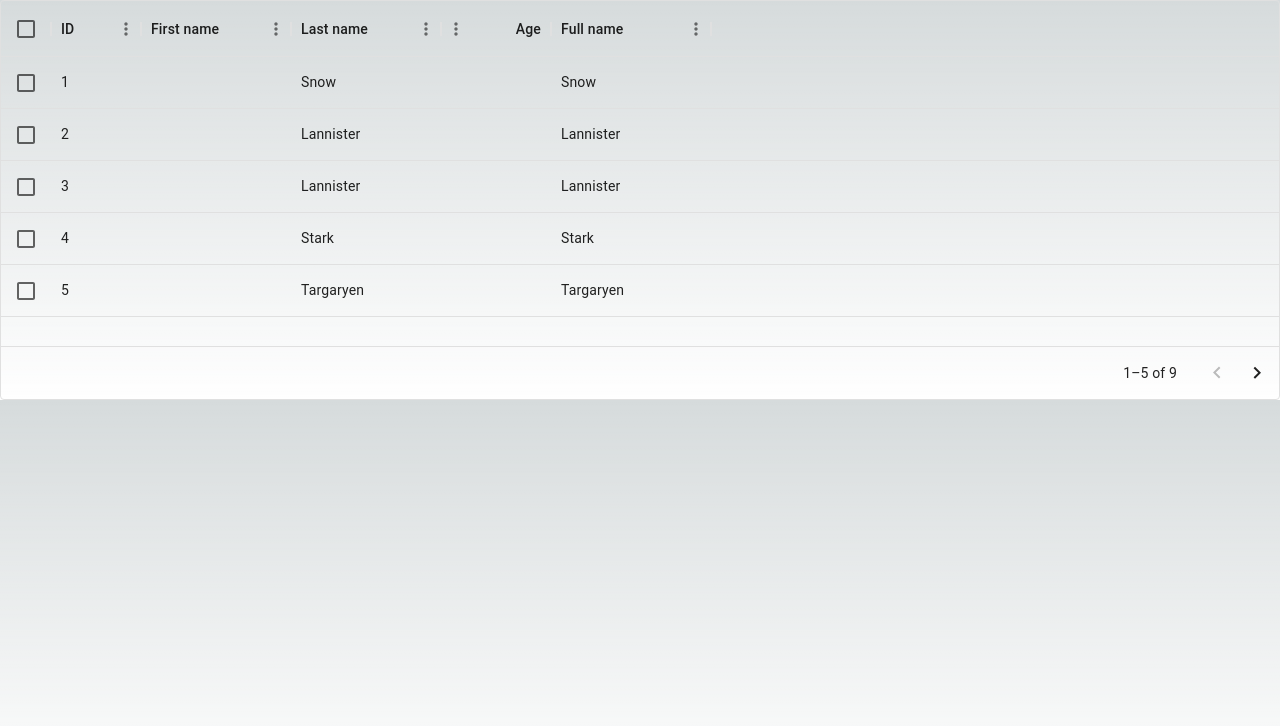
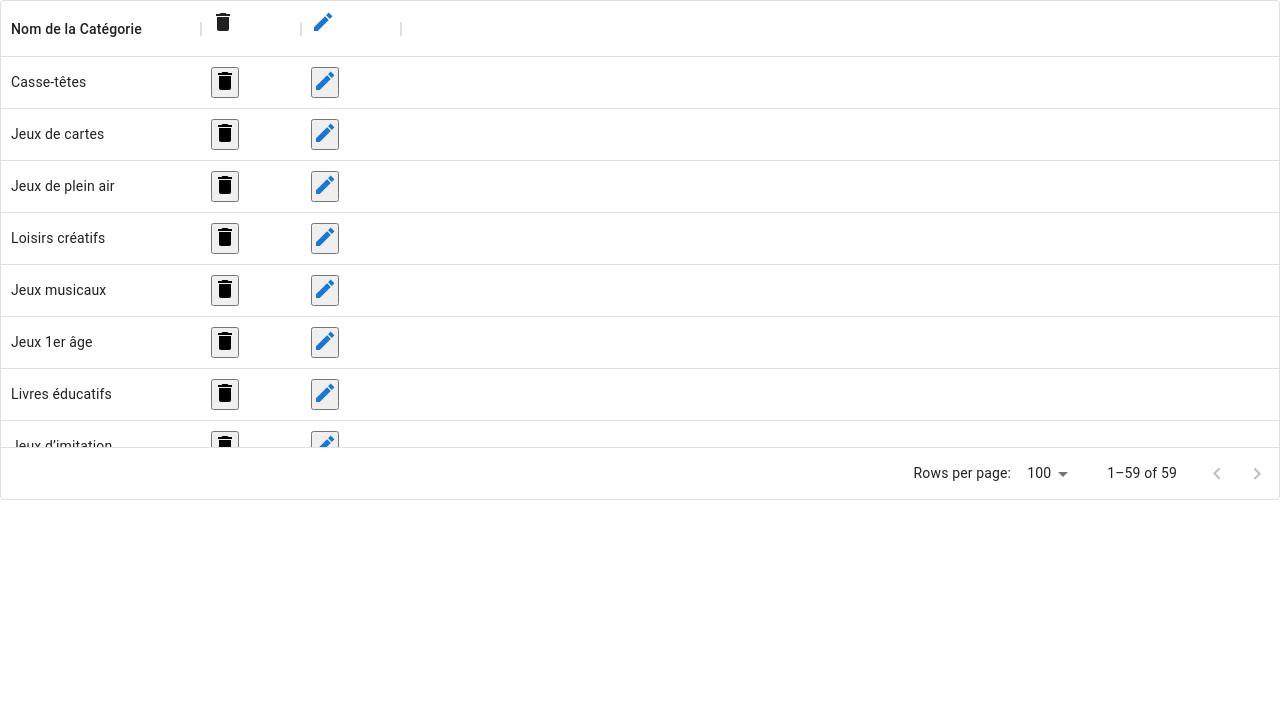
Before and after one commit to NateThibault/Projet_Final_Integration, a Next.js app: page / in a window 1280 px wide. Shown: the top 726 px of the page. Built offline with nearby package versions, Linux system fonts and the light colour scheme.

Commit message:
ajustement grid

```diff
--- a/src/app/globals.css
+++ b/src/app/globals.css
@@ -86,13 +86,7 @@ body {
 }
 
 body {
-  color: rgb(var(--foreground-rgb));
-  background: linear-gradient(
-      to bottom,
-      transparent,
-      rgb(var(--background-end-rgb))
-    )
-    rgb(var(--background-start-rgb));
+  background-color: white;
 }
 
 a {
--- a/src/components/molecules/feat_categories/categories.tsx
+++ b/src/components/molecules/feat_categories/categories.tsx
@@ -2,69 +2,118 @@
 
 import * as React from 'react';
 import Box from '@mui/material/Box';
-import { DataGrid, GridColDef, GridValueGetterParams } from '@mui/x-data-grid';
+import { DataGrid, GridColDef, GridCellParams } from '@mui/x-data-grid';
+import DeleteSharpIcon from '@mui/icons-material/Delete';
+import EditRoundedIcon from '@mui/icons-material/EditSharp';
+
+
 
 const columns: GridColDef[] = [
-  { field: 'id', headerName: 'ID', width: 90 },
+
   {
-    field: 'firstName',
-    headerName: 'First name',
-    width: 150,
-    editable: true,
+    field: 'lastName',
+    headerName: 'Nom de la Catégorie',
+    width: 200,
+    editable: false,
   },
   {
-    field: 'categoryName',
-    headerName: 'Last name',
-    width: 150,
-    editable: true,
+    field: 'delete',
+    headerName: <DeleteSharpIcon />,
+    width: 100,
+    renderCell: (params: GridCellParams) => (
+      <button><DeleteSharpIcon /></button>
+    ),
   },
   {
-    field: 'age',
-    headerName: 'Age',
-    type: 'number',
-    width: 110,
-    editable: true,
+    field: 'modify',
+    headerName: <EditRoundedIcon color="primary"/>,
+    width: 100,
+    renderCell: (params: GridCellParams) => (
+      <button><EditRoundedIcon color="primary"/></button>
+    ),
   },
-  {
-    field: 'fullName',
-    headerName: 'Full name',
-    description: 'This column has a value getter and is not sortable.',
-    sortable: false,
-    width: 160,
-    valueGetter: (params: GridValueGetterParams) =>
-      `${params.row.firstName || ''} ${params.row.categoryName || ''}`,
-  },
+
 ];
 
 const rows = [
-  { id: 1, categoryName: 'Snow'},
-  { id: 2, categoryName: 'Lannister'},
-  { id: 3, categoryName: 'Lannister'},
-  { id: 4, categoryName: 'Stark'},
-  { id: 5, categoryName: 'Targaryen'},
-  { id: 6, categoryName: 'Melisandre'},
-  { id: 7, categoryName: 'Clifford'},
-  { id: 8, categoryName: 'Frances'},
-  { id: 9, categoryName: 'Roxie'},
+  { id: 1, lastName: 'Casse-têtes'},
+  { id: 2, lastName: 'Jeux de cartes'},
+  { id: 3, lastName: 'Jeux de plein air'},
+  { id: 4, lastName: 'Loisirs créatifs'},
+  { id: 5, lastName: 'Jeux musicaux'},
+  { id: 6, lastName: 'Jeux 1er âge'},
+  { id: 7, lastName: 'Livres éducatifs'},
+  { id: 8, lastName: 'Jeux d’imitation'},
+  { id: 9, lastName: 'Puzzles'},
+  { id: 10, lastName: "Jeux de société" },
+  { id: 11, lastName: "Jeux de construction" },
+  { id: 12, lastName: "Jeux de rôle" },
+  { id: 13, lastName: "Jeux de stratégie" },
+  { id: 14, lastName: "Jeux de société classiques" },
+  { id: 15, lastName: "Jeux de réflexion" },
+  { id: 16, lastName: "Jeux vidéo" },
+  { id: 17, lastName: "Jeux de plein air" },
+  { id: 18, lastName: "Jeux de cartes" },
+  { id: 19, lastName: "Jeux d'énigmes" },
+  { id: 20, lastName: "Loisirs créatifs" },
+  { id: 21, lastName: "Jeux musicaux" },
+  { id: 22, lastName: "Jeux 1er âge" },
+  { id: 23, lastName: "Livres éducatifs" },
+  { id: 24, lastName: "Jeux d’imitation" },
+  { id: 25, lastName: "Puzzles" },
+  { id: 26, lastName: "Sports et plein air" },
+  { id: 27, lastName: "Jeux électroniques" },
+  { id: 28, lastName: "Jeux de mots" },
+  { id: 29, lastName: "Jouets en bois" },
+  { id: 30, lastName: "Jouets éducatifs" },
+  { id: 31, lastName: "Jouets interactifs" },
+  { id: 32, lastName: "Jouets sensoriels" },
+  { id: 33, lastName: "Jeux électroniques" },
+  { id: 34, lastName: "Jeux de société" },
+  { id: 35, lastName: "Jeux de construction" },
+  { id: 36, lastName: "Jeux de rôle" },
+  { id: 37, lastName: "Jeux de stratégie" },
+  { id: 38, lastName: "Jeux de société classiques" },
+  { id: 39, lastName: "Jeux de réflexion" },
+  { id: 40, lastName: "Jeux vidéo" },
+  { id: 41, lastName: "Jeux de plein air" },
+  { id: 42, lastName: "Jeux de cartes" },
+  { id: 43, lastName: "Jeux d'énigmes" },
+  { id: 44, lastName: "Loisirs créatifs" },
+  { id: 45, lastName: "Jeux musicaux" },
+  { id: 46, lastName: "Jeux 1er âge" },
+  { id: 47, lastName: "Livres éducatifs" },
+  { id: 48, lastName: "Jeux d’imitation" },
+  { id: 49, lastName: "Puzzles" },
+  { id: 50, lastName: "Sports et plein air" },
+  { id: 51, lastName: "Jeux électroniques" },
+  { id: 52, lastName: "Jeux de mots" },
+  { id: 53, lastName: "Jouets en bois" },
+  { id: 54, lastName: "Jouets éducatifs" },
+  { id: 55, lastName: "Jouets interactifs" },
+  { id: 56, lastName: "Jouets sensoriels" },
+  { id: 57, lastName: "Jeux électroniques" },
+  { id: 58, lastName: "Jeux de société" },
+  { id: 59, lastName: "Jeux de construction" }
 ];
 
 export default function DataGridDemo() {
+
   return (
-    <Box sx={{ height: 400, width: '100%' }}>
+    <Box sx={{ height: 500, width: '100%' }}>
       <DataGrid
         rows={rows}
         columns={columns}
-        initialState={{
-          pagination: {
-            paginationModel: {
-              pageSize: 5,
-            },
-          },
-        }}
-        pageSizeOptions={[5]}
-        checkboxSelection
+        disableColumnMenu
         disableRowSelectionOnClick
       />
     </Box>
   );
 }
+
+function handleModifyButtonClick(params: GridCellParams<any, unknown, unknown, import("@mui/x-data-grid").GridTreeNode>): void {
+  throw new Error('Function not implemented.');
+}
+function handleDeleteButtonClick(params: GridCellParams<any, unknown, unknown, import("@mui/x-data-grid").GridTreeNode>): void {
+  throw new Error('Function not implemented.');
+}
```
